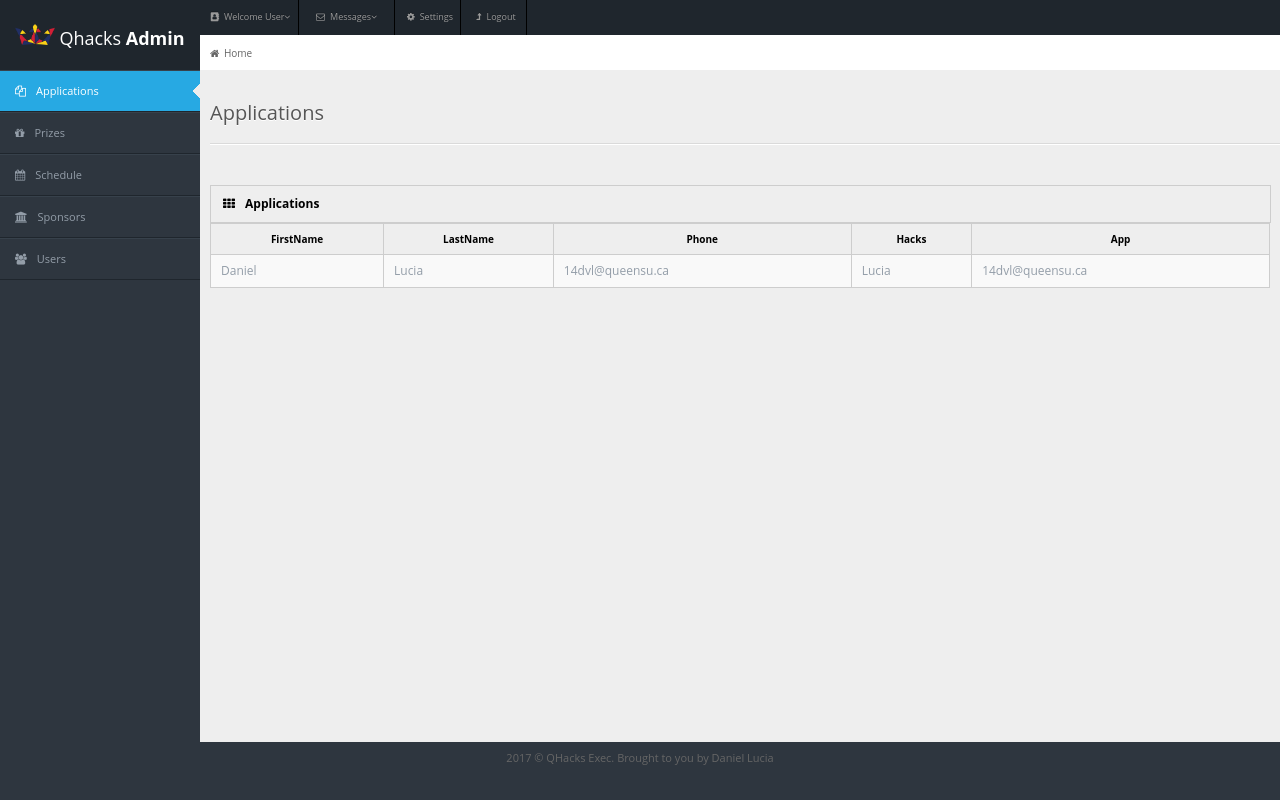
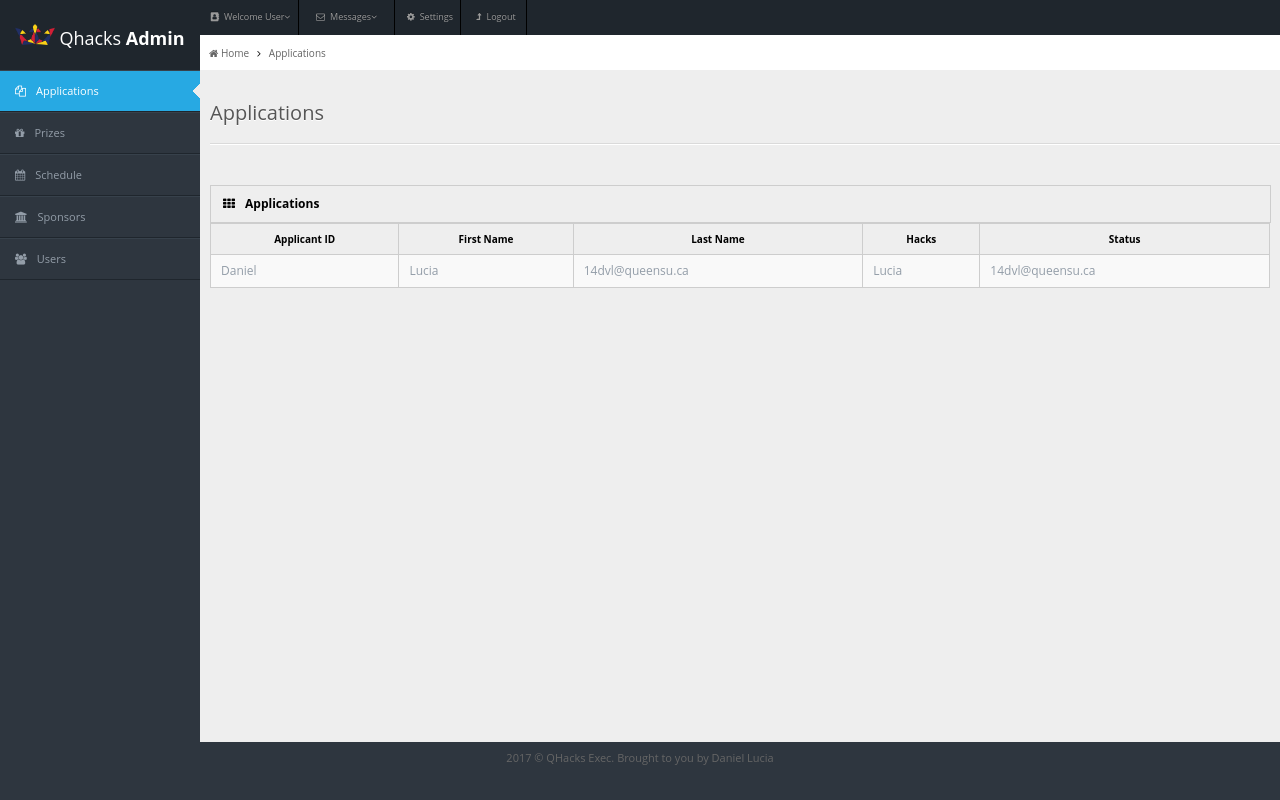
Before and after one commit to Daniel2218/react-hackboard, a React (Create React App) app: page / in a window 1280 px wide. Built offline with nearby package versions, Linux system fonts and the light colour scheme.

Commit message:
Integrated table headers

```diff
--- a/src/compenants/NavBar.js
+++ b/src/compenants/NavBar.js
@@ -26,7 +26,7 @@ class NavBar extends React.Component {
         <Messages />
         <HeaderLink className="dropbtn" iconName="fa fa-cog" value="Settings" />
         <HeaderLink className="dropbtn" iconName="fa fa-level-up" value="Logout" />
-        <PathHeader />
+        <PathHeader currentPage={this.props.currentPage}/>
       </ul>
     );
   }
--- a/src/compenants/PathHeader.js
+++ b/src/compenants/PathHeader.js
@@ -9,10 +9,11 @@ class PathHeader extends React.Component {
   render() {
     return (
         <div id ="pathheader">
-          <a href="#" id="spn-grey">
-               <i className="fa fa-home" id="i-space-1" aria-hidden="true"></i> Home
-           </a>
-           {this.props.children}
+          <div id="spn-grey">
+            <i className="fa fa-home" id="i-space-1" aria-hidden="true"></i> Home
+              <i className="fa fa-angle-right" id ="i-space-2" aria-hidden="true"></i>
+              {this.props.currentPage}
+          </div>
         </div>
     );
   }
--- a/src/compenants/Table.js
+++ b/src/compenants/Table.js
@@ -7,22 +7,20 @@ class Table extends React.Component {
   }
 
   render() {
+    const listOfHeaders = this.props.headers.map((header) =>
+      <th>{header}</th>
+    );
+
     return (
       <table>
         <tbody>
-          <tr>
-            <th>{this.props.header[0]}</th>
-            <th>{this.props.header[1]}</th>
-            <th>{this.props.header[2]}</th>
-            <th>{this.props.header[3]}</th>
-            <th>{this.props.header[4]}</th>
-          </tr>
+          <tr>{listOfHeaders}</tr>
           <tr className="tr-color">
-              <td><a href="#">Daniel</a></td>
-              <td><a href="#">Lucia</a></td>
-              <td><a href="#">14dvl@queensu.ca</a></td>
-              <td><a href="#">Lucia</a></td>
-              <td><a href="#">14dvl@queensu.ca</a></td>
+              <td>Daniel</td>
+              <td>Lucia</td>
+              <td>14dvl@queensu.ca</td>
+              <td>Lucia</td>
+              <td>14dvl@queensu.ca</td>
           </tr>
         </tbody>
       </table>
--- a/src/containers/App.js
+++ b/src/containers/App.js
@@ -15,18 +15,39 @@ class App extends Component {
     this.handlePageChange = this.handlePageChange.bind(this);
     this.state = {
       currentPage: "Applications",
-      tableHeaders: ["FirstName", "LastName", "Phone", "Hacks", "App"]
+      tableHeaders: this.getTableHeaders()
     };
   }
 
   handlePageChange(currentPage) {
-    this.setState({currentPage: currentPage});
+    this.setState({
+      currentPage: currentPage,
+      tableHeaders: this.getTableHeaders()
+    });
+  }
+
+  getTableHeaders() {
+    var currentPage = this.state === undefined ? "Applications" : this.state.currentPage;
+    var tb = [];
+
+    if(currentPage === "Applications") {
+      tb = ["Applicant ID","First Name","Last Name","Hacks","Status"];
+    } else if (currentPage === "Prizes") {
+      tb = ["ID","First Name","Description","Obtained By","Donated By"];
+    } else if (currentPage === "Schedule") {
+      tb = ["Applicant ID","First Name","Last Name","Hacks","Status"];
+    } else if (currentPage === "Sponsors") {
+      tb = ["ID","First Name","Last Name","Email","Phone","Donation Amount","Donation Recieved"];
+    } else if (currentPage === "Users") {
+      tb = ["ID","First Name","Last Name","Email","Phone","Postion"];
+    }
+    return tb;
   }
 
   render() {
     return (
       <div>
-          <NavBar />
+          <NavBar currentPage={this.state.currentPage}/>
           <SideBar currentPage={this.state.currentPage} onPageChange={this.handlePageChange}/>
           <div className="tableSection">
             <div id="title">
@@ -34,7 +55,7 @@ class App extends Component {
             </div>
             <hr></hr>
             <TableHeader currentPage={this.state.currentPage} />
-            <Table header={this.state.tableHeaders}/>
+            <Table headers={this.state.tableHeaders}/>
           </div>
           <footer id="footer">
             <p>2017 © QHacks Exec. Brought to you by Daniel Lucia</p>
--- a/src/css/application.css
+++ b/src/css/application.css
@@ -69,19 +69,16 @@ table, th {
 table {
     width: calc(100% - 10px);
 }
-table tr td > a {
-    display:block;
-    height:100%;
-    width: calc(100%-10px);
-}
 th {
     font-size: 10px;
     font-weight: bold;
     text-align: center;
 }
-td > a {
+td {
     font-size: 12px;
     padding: 10px;
+    text-decoration: none;
+    color: #939da8;
 }
 hr {
     margin: 20px 0;
@@ -91,7 +88,10 @@ hr {
     border-top-color: #dadada;
 }
 tr:hover { background-color: #eeeeee; }
-.tr-color { background-color: #f9f9f9; }
+.tr-color {
+  background-color: #f9f9f9;
+  cursor: pointer;
+}
 #tableHeader{
     margin-top: 40px;
     border: 1px solid #cdcdcd;
--- a/src/css/navStyle.css
+++ b/src/css/navStyle.css
@@ -76,10 +76,10 @@ html, body {
     margin-left: 10px;
 }
 #spn-grey { color: #666666; }
-#i-space-1 { margin-right: 2px; }
+#i-space-1 { margin-left: 9px; }
 #i-space-2 {
-    margin-left: 4px;
-    margin-right: 4px;
+    margin-left: 8px;
+    margin-right: 8px;
 }
 /* Side Bar */
 #nav {
```
